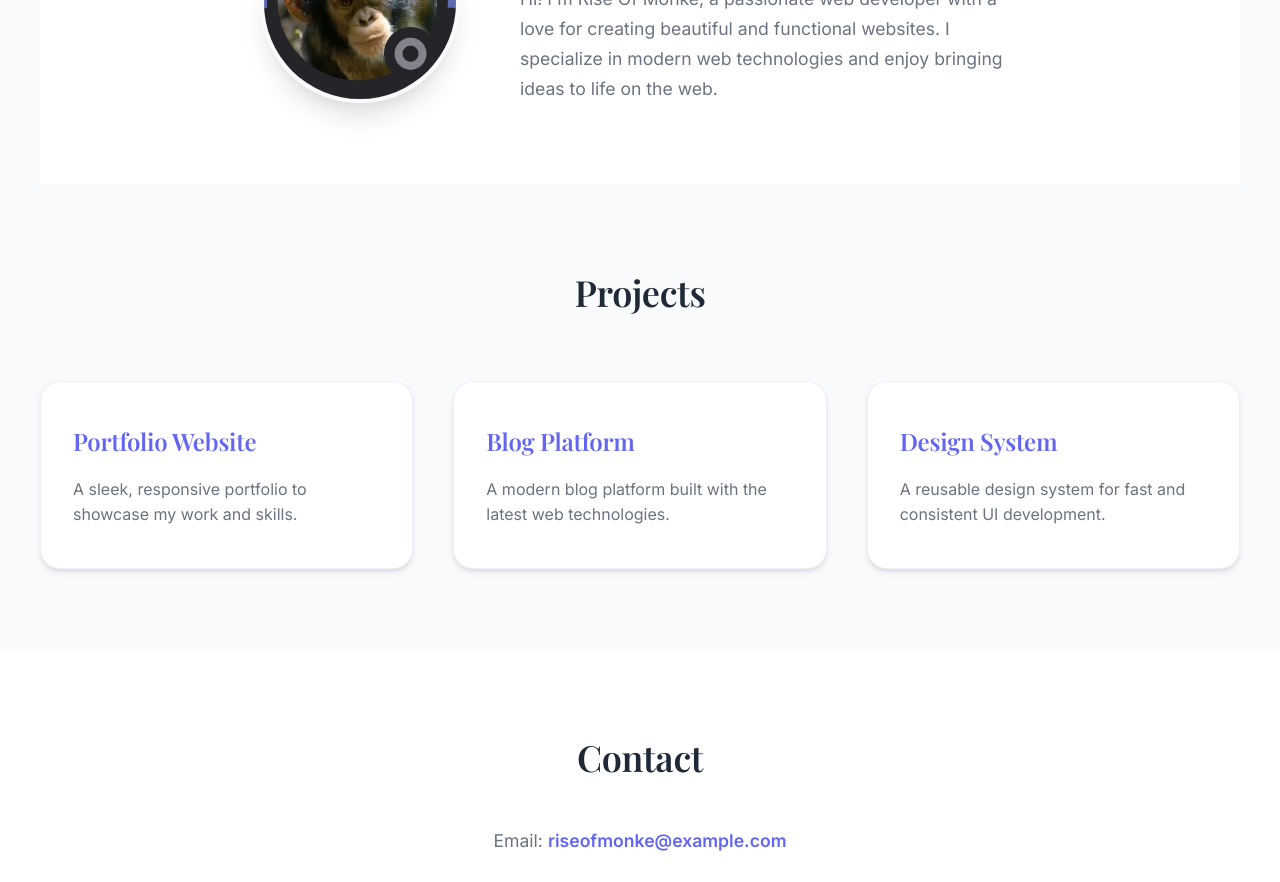
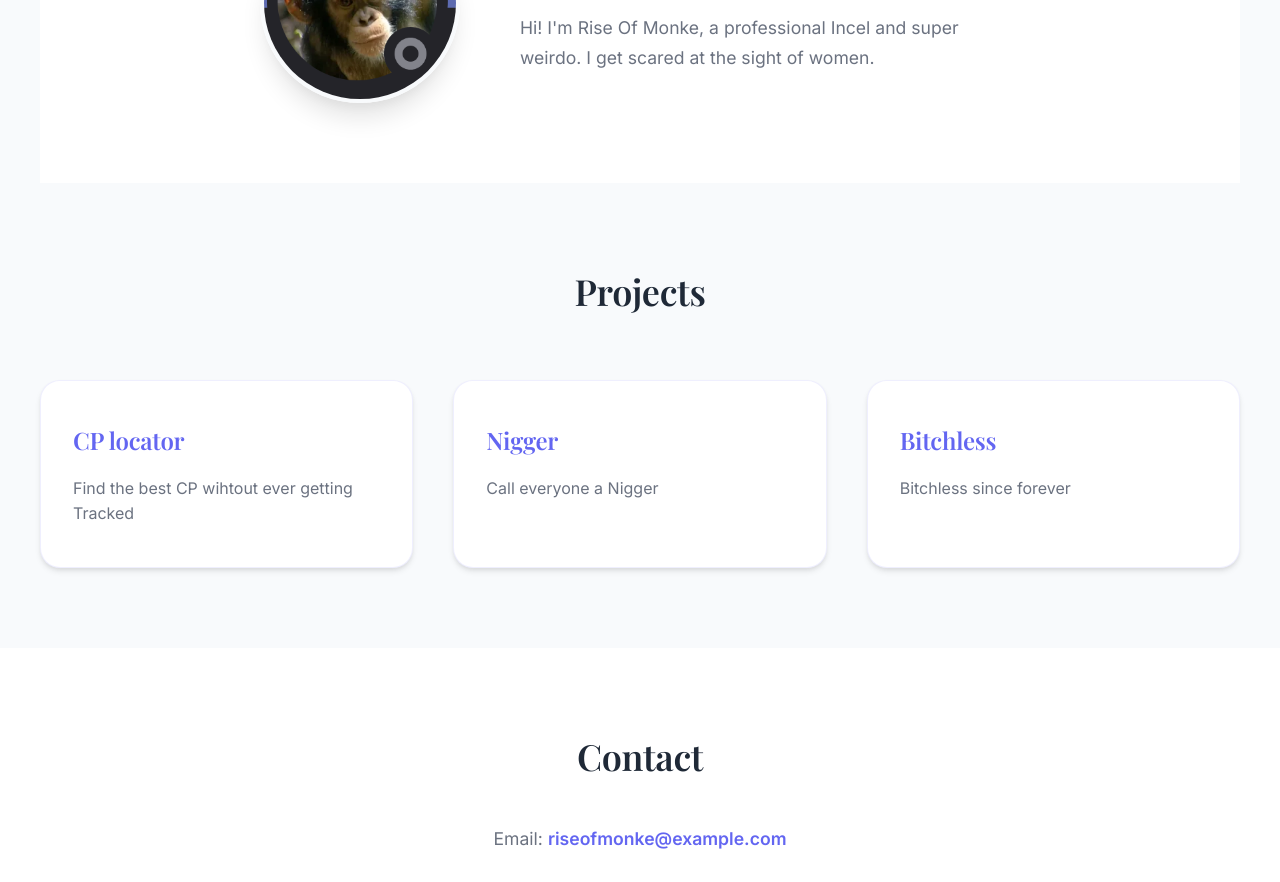
Before and after one commit to 23f1002443/profile2, a plain HTML site: page index.html in a window 1280 px wide. Shown: the part 632-1514 px from the top of the page. Drawn offline with nearby package versions, Linux system fonts and the light colour scheme.

Commit message:
rise of monke

```diff
--- a/index.html
+++ b/index.html
@@ -12,15 +12,15 @@
 <body>
   <header class="hero">
     <h1>Rise of Monke</h1>
-    <h2>Web Developer & Designer</h2>
-    <a href="#contact" class="cta-btn">Contact Me</a>
+    <h2>Professional Incel</h2>
+    <a href="#contact" class="cta-btn">Contact Me for CP</a>
   </header>
 
   <section class="about" id="about">
     <img src="assets/Screenshot 2025-07-20 at 11.15.58 PM.png" alt="Profile Image" class="profile-img">
     <div class="bio">
       <h3>About Me</h3>
-      <p>Hi! I'm Rise Of Monke, a passionate web developer with a love for creating beautiful and functional websites. I specialize in modern web technologies and enjoy bringing ideas to life on the web.</p>
+      <p>Hi! I'm Rise Of Monke, a professional Incel and super weirdo. I get scared at the sight of women.</p>
     </div>
   </section>
 
@@ -28,16 +28,16 @@
     <h3>Projects</h3>
     <div class="project-cards">
       <div class="card">
-        <h4>Portfolio Website</h4>
-        <p>A sleek, responsive portfolio to showcase my work and skills.</p>
+        <h4>CP locator</h4>
+        <p>Find the best CP wihtout ever getting Tracked</p>
       </div>
       <div class="card">
-        <h4>Blog Platform</h4>
-        <p>A modern blog platform built with the latest web technologies.</p>
+        <h4>Nigger</h4>
+        <p>Call everyone a Nigger</p>
       </div>
       <div class="card">
-        <h4>Design System</h4>
-        <p>A reusable design system for fast and consistent UI development.</p>
+        <h4>Bitchless</h4>
+        <p>Bitchless since forever</p>
       </div>
     </div>
   </section>
@@ -48,12 +48,12 @@
     <div class="social-links">
       <a href="https://github.com/" target="_blank">GitHub</a>
       <a href="https://linkedin.com/in/" target="_blank">LinkedIn</a>
-      <a href="https://twitter.com/" target="_blank">Twitter</a>
+      <a href="https://twitter.com" target="_blank">Twitter</a>
     </div>
   </section>
 
   <footer>
-    <p>&copy; 2025 Rise Of Monke. All rights reserved.</p>
+    <p>&copy; 2025 Rise Of Monke. No Pussy Reserved</p>
   </footer>
 </body>
 </html>
```
Also changed, not shown: assets/profile.svg (deleted), 1 other file.
